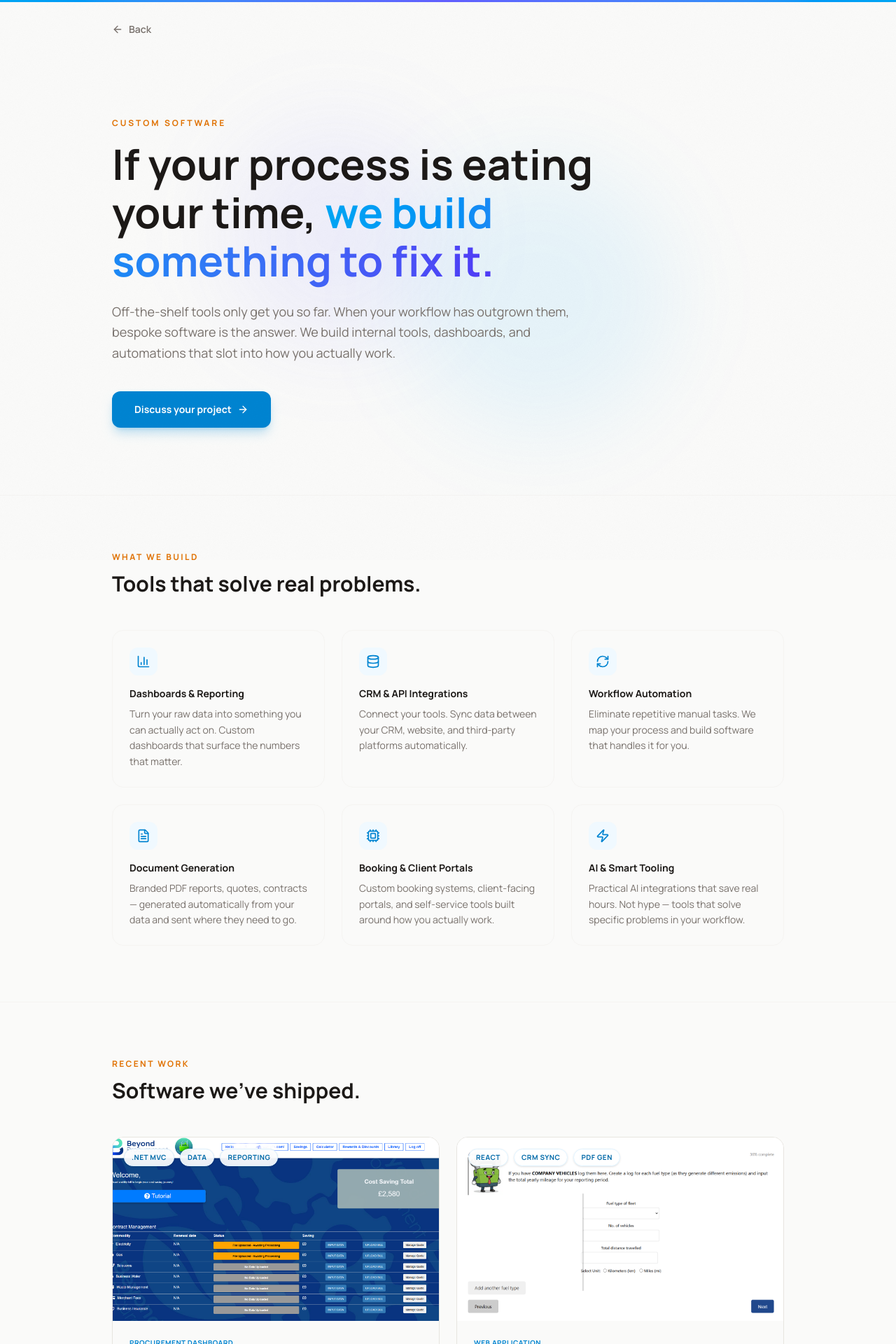
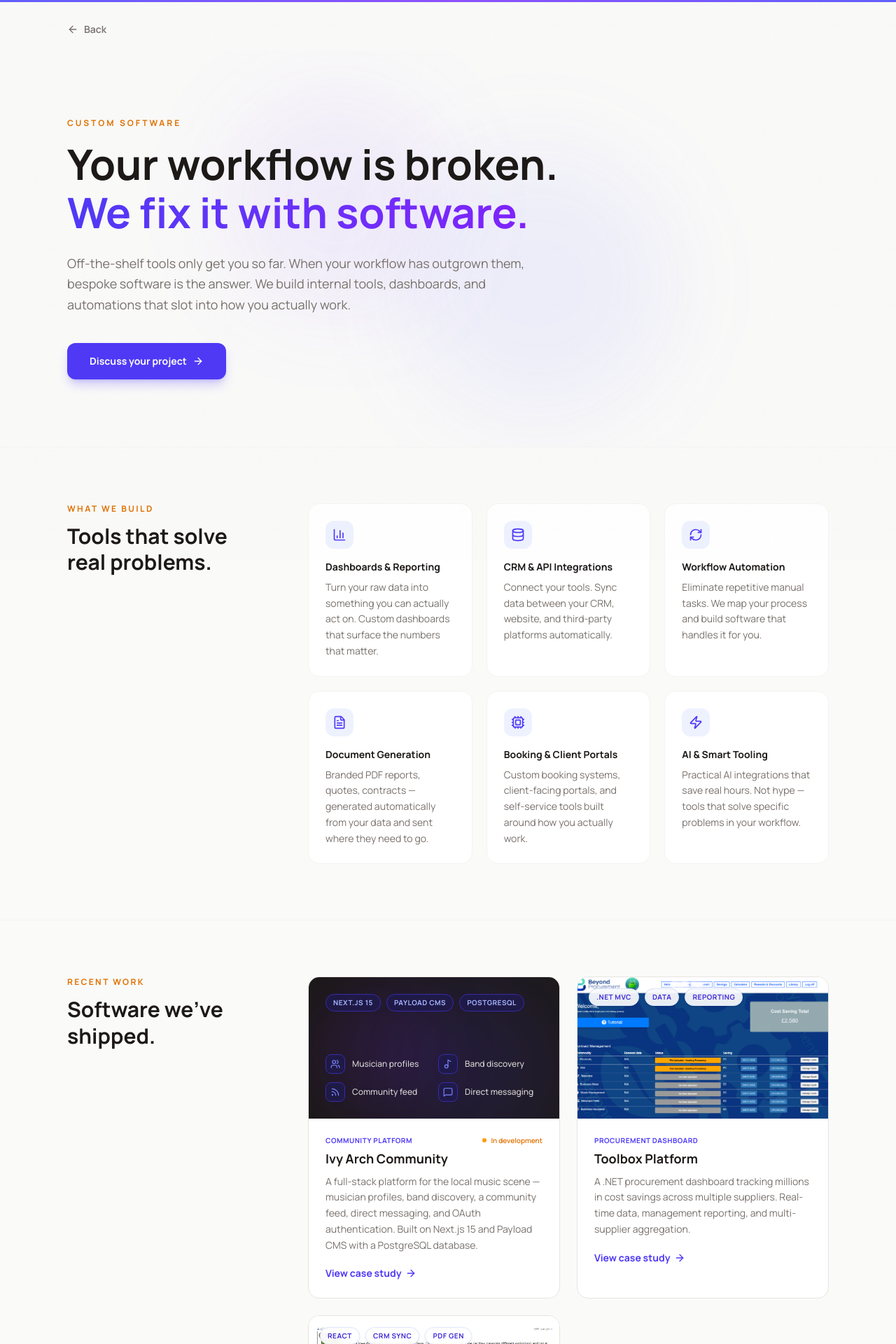
Before and after one commit to finnjefferis/jss, a Next.js app: page /software in a window 1280 px wide. Shown: the top 1920 px of the page at 70% size. Built offline with nearby package versions, Linux system fonts and the light colour scheme.

Commit message:
lets just pray

```diff
--- a/src/app/software/page.tsx
+++ b/src/app/software/page.tsx
@@ -2,7 +2,7 @@ import type { Metadata } from "next";
 import Image from "next/image";
 import Link from "next/link";
 import { BackButton } from "../work/[slug]/BackButton";
-import { Check, ArrowRight, BarChart3, Cpu, Zap, Database, RefreshCw, FileText } from "lucide-react";
+import { Check, ArrowRight, BarChart3, Cpu, Zap, Database, RefreshCw, FileText, Users, Music2, Rss, MessageSquare } from "lucide-react";
 
 export const metadata: Metadata = {
   title: "Custom Software Development",
@@ -42,8 +42,28 @@ const CAPABILITIES = [
   },
 ];
 
-const PROJECTS = [
+type Project =
+  | { type: "image"; title: string; role: string; summary: string; tags: string[]; image: string; href: string }
+  | { type: "platform"; title: string; role: string; summary: string; tags: string[]; href: string; status: string; features: { Icon: React.ElementType; label: string }[] };
+
+const PROJECTS: Project[] = [
   {
+    type: "platform",
+    title: "Ivy Arch Community",
+    role: "Community Platform",
+    summary: "A full-stack platform for the local music scene — musician profiles, band discovery, a community feed, direct messaging, and OAuth authentication. Built on Next.js 15 and Payload CMS with a PostgreSQL database.",
+    tags: ["Next.js 15", "Payload CMS", "PostgreSQL"],
+    href: "/work/ivy",
+    status: "In development",
+    features: [
+      { Icon: Users, label: "Musician profiles" },
+      { Icon: Music2, label: "Band discovery" },
+      { Icon: Rss, label: "Community feed" },
+      { Icon: MessageSquare, label: "Direct messaging" },
+    ],
+  },
+  {
+    type: "image",
     title: "Toolbox Platform",
     role: "Procurement Dashboard",
     summary: "A .NET procurement dashboard tracking millions in cost savings across multiple suppliers. Real-time data, management reporting, and multi-supplier aggregation.",
@@ -52,6 +72,7 @@ const PROJECTS = [
     href: "/work/toolbox",
   },
   {
+    type: "image",
     title: "Carbon Calculator",
     role: "Web Application",
     summary: "Interactive carbon footprint tool generating branded PDF reports and syncing results directly to the client CRM. Built in React with live API integration.",
@@ -72,27 +93,28 @@ export default function SoftwarePage() {
   return (
     <main className="min-h-screen bg-zinc-50 dark:bg-zinc-950 transition-colors">
 
-      <div className="absolute inset-x-0 top-0 h-[3px] bg-gradient-to-r from-sky-500 via-indigo-500 to-sky-500 z-50" />
+      <div className="absolute inset-x-0 top-0 h-[3px] bg-gradient-to-r from-indigo-500 via-violet-500 to-indigo-500 z-50" />
 
-      <div className="mx-auto max-w-5xl px-5 md:px-8 pt-8 pb-4">
+      <div className="mx-auto max-w-6xl px-5 md:px-8 pt-8 pb-4">
         <BackButton />
       </div>
 
       {/* Hero */}
       <section className="relative py-16 md:py-24 overflow-hidden">
         <div className="pointer-events-none absolute inset-0">
-          <div className="absolute top-1/4 right-1/4 w-96 h-96 bg-sky-500/8 dark:bg-sky-500/5 rounded-full blur-3xl" />
-          <div className="absolute bottom-1/3 left-1/4 w-80 h-80 bg-indigo-500/8 dark:bg-indigo-500/5 rounded-full blur-3xl" />
+          <div className="absolute top-1/4 right-1/4 w-96 h-96 bg-indigo-500/8 dark:bg-indigo-500/5 rounded-full blur-3xl" />
+          <div className="absolute bottom-1/3 left-1/4 w-80 h-80 bg-violet-500/8 dark:bg-violet-500/5 rounded-full blur-3xl" />
         </div>
 
-        <div className="mx-auto max-w-5xl px-5 md:px-8 relative z-10">
+        <div className="mx-auto max-w-6xl px-5 md:px-8 relative z-10">
+          <div className="max-w-3xl">
             <p className="mb-4 text-xs font-bold uppercase tracking-[0.25em] text-amber-600 dark:text-amber-400">
               Custom Software
             </p>
-          <h1 className="text-4xl font-extrabold leading-[1.15] text-zinc-900 dark:text-white sm:text-5xl lg:text-6xl mb-6 max-w-3xl">
-            If your process is eating your time,{" "}
-            <span className="text-transparent bg-clip-text bg-gradient-to-r from-sky-500 to-indigo-600">
-              we build something to fix it.
+            <h1 className="text-4xl font-extrabold leading-[1.15] text-zinc-900 dark:text-white sm:text-5xl lg:text-6xl mb-6">
+              Your workflow is broken.{" "}
+              <span className="text-transparent bg-clip-text bg-gradient-to-r from-indigo-600 to-violet-600">
+                We fix it with software.
               </span>
             </h1>
             <p className="text-lg text-zinc-500 dark:text-zinc-400 max-w-2xl leading-relaxed mb-10">
@@ -100,26 +122,30 @@ export default function SoftwarePage() {
             </p>
             <a
               href="https://wa.me/447887034503?text=Hi%20Finn%2C%20I%20have%20a%20custom%20software%20project%20in%20mind."
-            className="inline-flex items-center gap-2 rounded-xl bg-sky-600 px-8 py-4 text-sm font-bold text-white shadow-lg shadow-sky-600/25 hover:bg-sky-700 hover:scale-[1.02] transition-all"
+              className="inline-flex items-center gap-2 rounded-xl bg-indigo-600 px-8 py-4 text-sm font-bold text-white shadow-lg shadow-indigo-600/25 hover:bg-indigo-700 hover:scale-[1.02] transition-all"
             >
               Discuss your project
               <ArrowRight className="h-4 w-4" />
             </a>
           </div>
+        </div>
       </section>
 
       {/* Capabilities */}
       <section className="py-16 md:py-20 border-t border-zinc-100 dark:border-zinc-900">
-        <div className="mx-auto max-w-5xl px-5 md:px-8">
+        <div className="mx-auto max-w-6xl px-5 md:px-8">
+          <div className="lg:grid lg:grid-cols-[280px_1fr] lg:gap-16">
+            <div>
               <p className="mb-3 text-xs font-bold uppercase tracking-[0.2em] text-amber-600 dark:text-amber-400">What we build</p>
-          <h2 className="text-2xl font-bold text-zinc-900 dark:text-zinc-100 md:text-3xl mb-12">
+              <h2 className="text-2xl font-bold text-zinc-900 dark:text-zinc-100 md:text-3xl leading-tight">
                 Tools that solve real problems.
               </h2>
-          <div className="grid grid-cols-1 sm:grid-cols-2 lg:grid-cols-3 gap-6">
+            </div>
+            <div className="mt-10 lg:mt-0 grid grid-cols-1 sm:grid-cols-2 lg:grid-cols-3 gap-5">
               {CAPABILITIES.map((cap) => (
-              <div key={cap.title} className="rounded-2xl border border-zinc-100 dark:border-zinc-800 bg-zinc-50 dark:bg-zinc-900/50 p-6">
-                <div className="mb-4 inline-flex h-10 w-10 items-center justify-center rounded-xl bg-sky-50 dark:bg-sky-950/50">
-                  <cap.Icon className="h-5 w-5 text-sky-600 dark:text-sky-400" />
+                <div key={cap.title} className="rounded-2xl border border-zinc-100 dark:border-zinc-800 bg-white dark:bg-zinc-900/50 p-6">
+                  <div className="mb-4 inline-flex h-10 w-10 items-center justify-center rounded-xl bg-indigo-50 dark:bg-indigo-950/50">
+                    <cap.Icon className="h-5 w-5 text-indigo-600 dark:text-indigo-400" />
                   </div>
                   <h3 className="text-sm font-bold text-zinc-900 dark:text-zinc-100 mb-2">{cap.title}</h3>
                   <p className="text-sm text-zinc-500 dark:text-zinc-400 leading-relaxed">{cap.description}</p>
@@ -127,33 +153,71 @@ export default function SoftwarePage() {
               ))}
             </div>
           </div>
+        </div>
       </section>
 
       {/* Projects */}
       <section className="py-16 md:py-20 border-t border-zinc-100 dark:border-zinc-900">
-        <div className="mx-auto max-w-5xl px-5 md:px-8">
+        <div className="mx-auto max-w-6xl px-5 md:px-8">
+          <div className="lg:grid lg:grid-cols-[280px_1fr] lg:gap-16">
+            <div>
               <p className="mb-3 text-xs font-bold uppercase tracking-[0.2em] text-amber-600 dark:text-amber-400">Recent work</p>
-          <h2 className="text-2xl font-bold text-zinc-900 dark:text-zinc-100 md:text-3xl mb-12">
+              <h2 className="text-2xl font-bold text-zinc-900 dark:text-zinc-100 md:text-3xl leading-tight">
                 Software we&apos;ve shipped.
               </h2>
-          <div className="grid grid-cols-1 md:grid-cols-2 gap-6">
+            </div>
+            <div className="mt-10 lg:mt-0 grid grid-cols-1 md:grid-cols-2 gap-6">
               {PROJECTS.map((project) => (
-              <Link key={project.title} href={project.href} className="group block rounded-2xl border border-zinc-200 dark:border-zinc-800 bg-zinc-50 dark:bg-zinc-900 overflow-hidden hover:-translate-y-1 hover:shadow-xl hover:shadow-sky-500/10 transition-all">
+                <Link key={project.title} href={project.href} className="group block rounded-2xl border border-zinc-200 dark:border-zinc-800 bg-white dark:bg-zinc-900 overflow-hidden hover:-translate-y-1 hover:shadow-xl hover:shadow-indigo-500/10 transition-all">
+                  {project.type === "image" ? (
                     <div className="relative aspect-[16/9] w-full overflow-hidden bg-zinc-100 dark:bg-zinc-800">
                       <Image src={project.image} alt={project.title} fill className="object-cover object-top transition duration-500 group-hover:scale-105" />
                       <div className="absolute top-4 left-4 flex flex-wrap gap-2">
                         {project.tags.map((tag) => (
-                      <span key={tag} className="backdrop-blur-md bg-white/90 px-2.5 py-1 rounded-full text-[10px] font-bold uppercase tracking-wider text-sky-700 border border-sky-100 shadow-sm">
+                          <span key={tag} className="backdrop-blur-md bg-white/90 px-2.5 py-1 rounded-full text-[10px] font-bold uppercase tracking-wider text-indigo-700 border border-indigo-100 shadow-sm">
                             {tag}
                           </span>
                         ))}
                       </div>
                     </div>
+                  ) : (
+                    <div className="relative aspect-[16/9] w-full overflow-hidden bg-zinc-900 dark:bg-zinc-950 flex flex-col justify-between p-6">
+                      <div className="pointer-events-none absolute inset-0">
+                        <div className="absolute top-0 right-0 w-64 h-64 bg-indigo-600/15 rounded-full blur-3xl" />
+                        <div className="absolute bottom-0 left-0 w-48 h-48 bg-violet-600/10 rounded-full blur-2xl" />
+                      </div>
+                      <div className="relative flex flex-wrap gap-2">
+                        {project.tags.map((tag) => (
+                          <span key={tag} className="px-2.5 py-1 rounded-full text-[10px] font-bold uppercase tracking-wider bg-indigo-950/80 text-indigo-300 border border-indigo-800">
+                            {tag}
+                          </span>
+                        ))}
+                      </div>
+                      <div className="relative grid grid-cols-2 gap-3">
+                        {project.features.map(({ Icon, label }) => (
+                          <div key={label} className="flex items-center gap-2.5">
+                            <div className="flex-shrink-0 h-7 w-7 rounded-lg bg-indigo-950/80 border border-indigo-800 flex items-center justify-center">
+                              <Icon className="h-3.5 w-3.5 text-indigo-400" />
+                            </div>
+                            <span className="text-xs font-medium text-zinc-300">{label}</span>
+                          </div>
+                        ))}
+                      </div>
+                    </div>
+                  )}
                   <div className="p-6">
-                  <p className="text-[10px] font-bold uppercase tracking-wider text-sky-600 dark:text-sky-400 mb-1">{project.role}</p>
-                  <h3 className="text-lg font-bold text-zinc-900 dark:text-zinc-100 mb-2 group-hover:text-sky-600 transition-colors">{project.title}</h3>
+                    <div className="flex items-center justify-between mb-1">
+                      <p className="text-[10px] font-bold uppercase tracking-wider text-indigo-600 dark:text-indigo-400">{project.role}</p>
+                      {project.type === "platform" && (
+                        <span className="inline-flex items-center gap-1.5 text-[10px] font-semibold text-amber-600 dark:text-amber-400">
+                          <span className="h-1.5 w-1.5 rounded-full bg-amber-500 animate-pulse" />
+                          {project.status}
+                        </span>
+                      )}
+                    </div>
+                    <h3 className="text-lg font-bold text-zinc-900 dark:text-zinc-100 mb-2 group-hover:text-indigo-600 transition-colors">{project.title}</h3>
                     <p className="text-sm text-zinc-500 dark:text-zinc-400 leading-relaxed mb-4">{project.summary}</p>
-                  <span className="inline-flex items-center gap-1.5 text-sm font-bold text-sky-600 dark:text-sky-400">
+                    <span className="inline-flex items-center gap-1.5 text-sm font-bold text-indigo-600 dark:text-indigo-400">
                       View case study <ArrowRight className="h-4 w-4 transition-transform group-hover:translate-x-1" />
                     </span>
                   </div>
@@ -161,19 +225,23 @@ export default function SoftwarePage() {
               ))}
             </div>
           </div>
+        </div>
       </section>
 
       {/* Process */}
       <section className="py-16 md:py-20 border-t border-zinc-100 dark:border-zinc-900">
-        <div className="mx-auto max-w-5xl px-5 md:px-8">
+        <div className="mx-auto max-w-6xl px-5 md:px-8">
+          <div className="lg:grid lg:grid-cols-[280px_1fr] lg:gap-16">
+            <div>
               <p className="mb-3 text-xs font-bold uppercase tracking-[0.2em] text-amber-600 dark:text-amber-400">How it works</p>
-          <h2 className="text-2xl font-bold text-zinc-900 dark:text-zinc-100 md:text-3xl mb-12">
+              <h2 className="text-2xl font-bold text-zinc-900 dark:text-zinc-100 md:text-3xl leading-tight">
                 Simple process, no surprises.
               </h2>
-          <div className="grid grid-cols-1 sm:grid-cols-2 gap-6">
+            </div>
+            <div className="mt-10 lg:mt-0 grid grid-cols-1 sm:grid-cols-2 gap-6">
               {PROCESS.map((step) => (
-              <div key={step.step} className="flex gap-5">
-                <span className="text-2xl font-extrabold text-sky-100 dark:text-sky-950 tabular-nums leading-none mt-0.5 select-none">{step.step}</span>
+                <div key={step.step} className="flex gap-5 rounded-2xl border border-zinc-100 dark:border-zinc-800 bg-white dark:bg-zinc-900/50 p-6">
+                  <span className="text-3xl font-extrabold text-zinc-100 dark:text-zinc-800 tabular-nums leading-none mt-0.5 select-none">{step.step}</span>
                   <div>
                     <h3 className="text-sm font-bold text-zinc-900 dark:text-zinc-100 mb-1">{step.title}</h3>
                     <p className="text-sm text-zinc-500 dark:text-zinc-400 leading-relaxed">{step.body}</p>
@@ -182,11 +250,14 @@ export default function SoftwarePage() {
               ))}
             </div>
           </div>
+        </div>
       </section>
 
       {/* CTA */}
       <section className="py-16 md:py-20 border-t border-zinc-100 dark:border-zinc-900">
-        <div className="mx-auto max-w-5xl px-5 md:px-8 text-center">
+        <div className="mx-auto max-w-6xl px-5 md:px-8">
+          <div className="rounded-2xl border border-indigo-100 dark:border-indigo-900 bg-indigo-50/50 dark:bg-indigo-950/30 p-10 md:p-14 text-center">
+            <p className="text-xs font-bold uppercase tracking-[0.2em] text-amber-600 mb-3">Get started</p>
             <h2 className="text-2xl font-bold text-zinc-900 dark:text-zinc-100 md:text-3xl mb-3">
               Got a process that needs fixing?
             </h2>
@@ -196,7 +267,7 @@ export default function SoftwarePage() {
             <div className="flex flex-col sm:flex-row gap-4 justify-center">
               <a
                 href="https://wa.me/447887034503?text=Hi%20Finn%2C%20I%20have%20a%20custom%20software%20project%20in%20mind."
-              className="inline-flex items-center justify-center gap-2 rounded-xl bg-sky-600 px-8 py-4 text-sm font-bold text-white shadow-lg shadow-sky-600/25 hover:bg-sky-700 hover:scale-[1.02] transition-all"
+                className="inline-flex items-center justify-center gap-2 rounded-xl bg-indigo-600 px-8 py-4 text-sm font-bold text-white shadow-lg shadow-indigo-600/25 hover:bg-indigo-700 hover:scale-[1.02] transition-all"
               >
                 Start the conversation
                 <ArrowRight className="h-4 w-4" />
@@ -209,6 +280,7 @@ export default function SoftwarePage() {
               </Link>
             </div>
           </div>
+        </div>
       </section>
 
     </main>
```
Also changed, not shown: src/app/components/RecentWorkSection.tsx (+7 -1 lines). Lines whose indentation alone changed are shown as unchanged.
